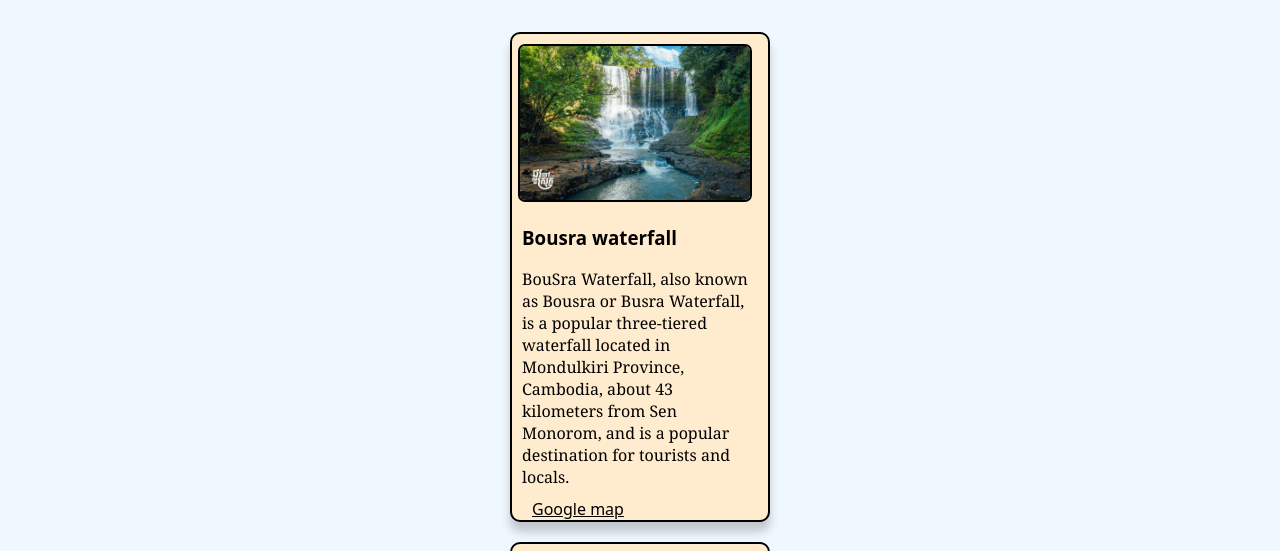
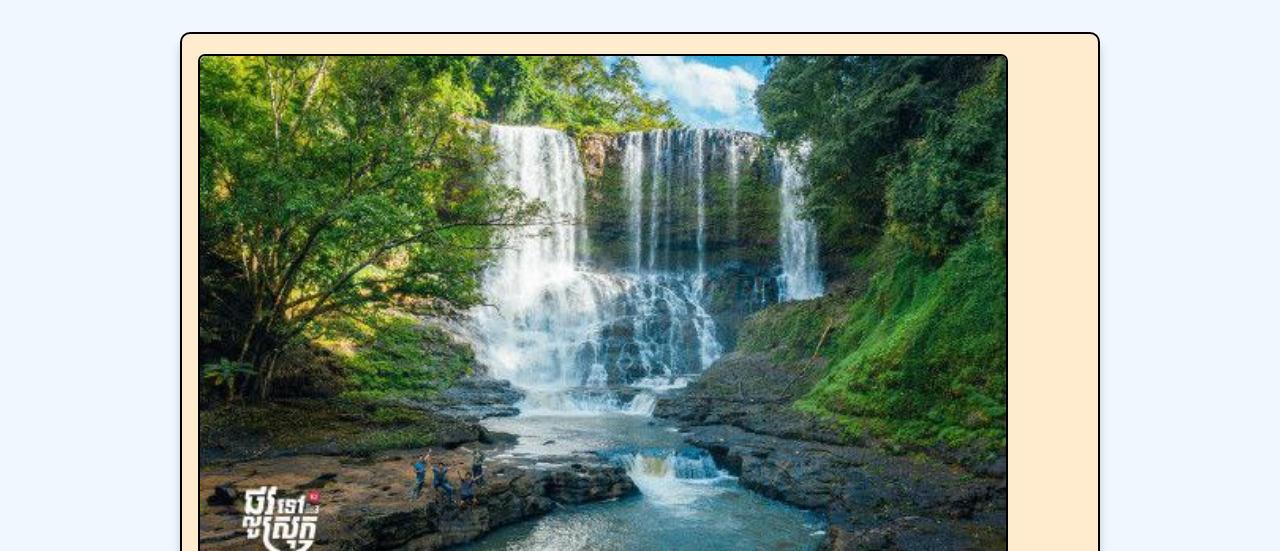
Before and after one commit to Lymeng1230/mdk, a plain HTML site: page index.html in a window 1280 px wide. Shown: the part 175-726 px from the top of the page. Drawn offline with Linux system fonts and the light colour scheme.

Commit message:
Add files via upload

```diff
--- a/index.html
+++ b/index.html
@@ -57,7 +57,8 @@ nav{
     background-color: blanchedalmond;
     border: 2px solid black;
     border-radius: 10px;
-    width: 20%;
+    width: 70%;
+    padding: 10px;
     margin: 10px;
     box-shadow: 0 10px 10px rgba(0, 0, 0, 0.2);
     transition: 0.3s ease;
```
